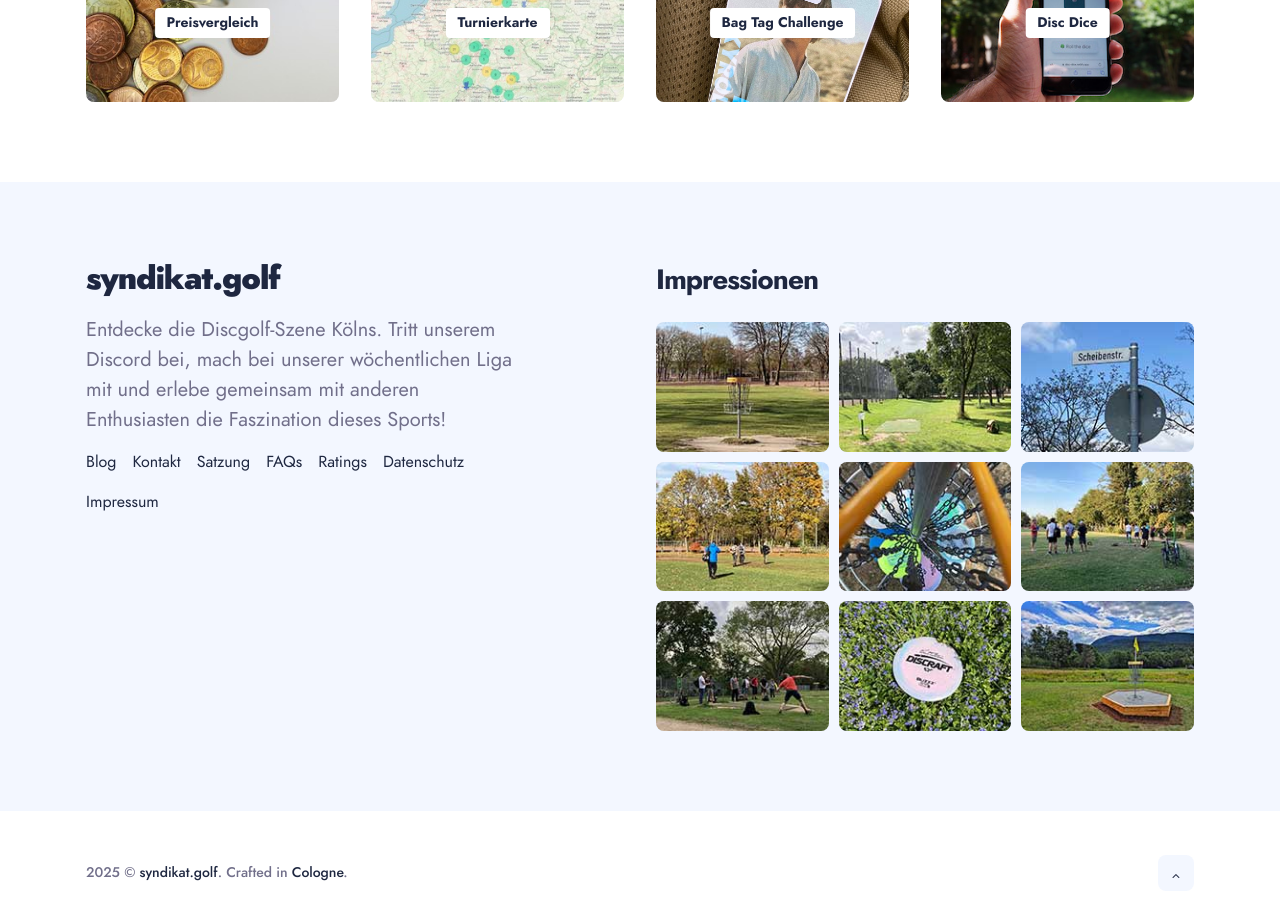
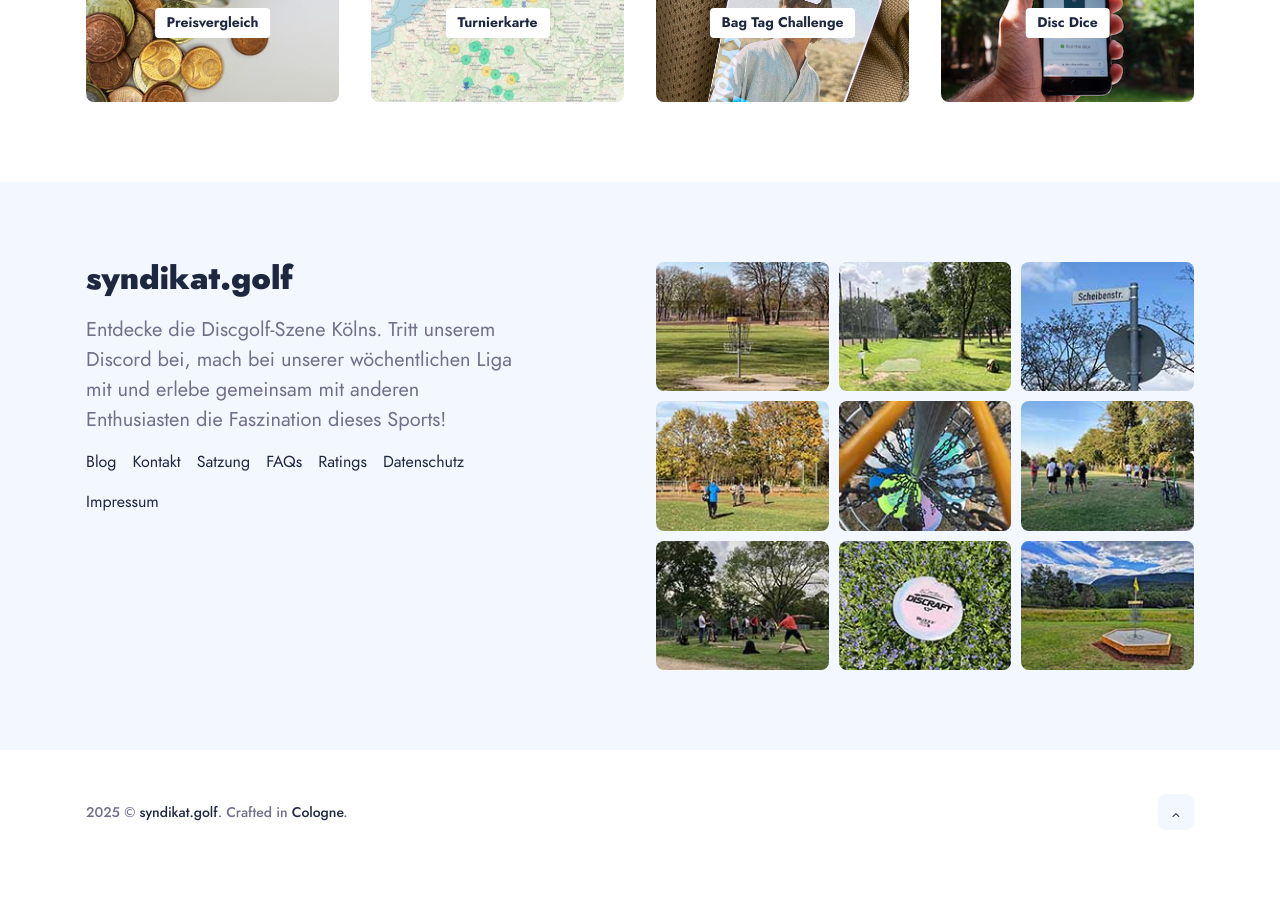
Before and after one commit to maxgreive/syndikat-web, a Jekyll site: the page built from index.md, in a window 1280 px wide and 900 px high, scrolled down 2133 px. Built offline with Jekyll 4.4.1, drawn with Linux system fonts in a browser that asks for light colours; after the commit the page ends 3007 px from its top, so only the background shows below that.

Commit message:
fix: remove unused title elements from footer gallery and update author name markup

```diff
--- a/_data/footer/gallery.yml
+++ b/_data/footer/gallery.yml
@@ -1,4 +1,3 @@
-title: Impressionen
 items:
   - original_image: /assets/images/gallery/basket.jpg
     image: /assets/images/gallery/basket_thumb.jpg
--- a/_includes/components/footer.html
+++ b/_includes/components/footer.html
@@ -4,7 +4,7 @@
       <div class="row">
         <div class="col col-5 col-d-12">
           <div class="footer__author">
-            <h3 class="footer__author-name">{{ site.title }}</h3>
+            <p class="footer__author-name">{{ site.title }}</p>
             <p class="footer__author-bio">{{ site.description | escape }}</p>
             <div class="footer-menu">
               <ul class="footer-menu__list list-reset">
@@ -34,7 +34,6 @@
         {% assign gallery = site.data.footer.gallery %}
         <div class="col col-6 push-1 col-d-12 push-d-0">
           <div class="footer__gallery">
-            <h3 class="footer__gallery-title">{{ gallery.title }}</h3>
             <div class="gallery-footer">
               <div class="gallery" style="grid-template-columns: repeat(3, auto);">
                 {% for item in gallery.items %}
```
